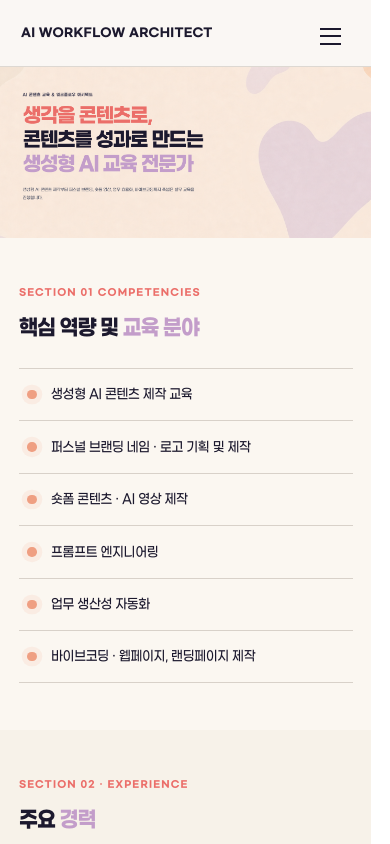
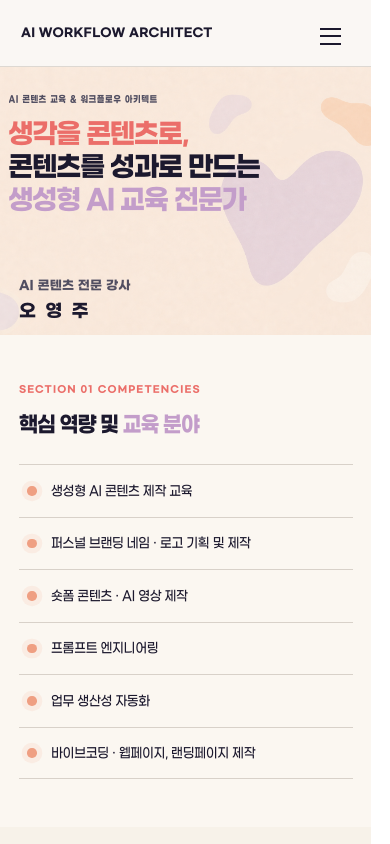
Before and after one commit to wood0707/2-codex-Portfolio, a Next.js app: page / in a window 390 px wide. Shown: the top 844 px of the page. Built offline with nearby package versions, Linux system fonts and the light colour scheme.

Commit message:
Revert "Lock supplied artwork as responsive hero"
This reverts commit da5808766b62f0b17f14a0957421ac5dac71b193.

```diff
--- a/app/globals.css
+++ b/app/globals.css
@@ -21,9 +21,6 @@ h3,.eyebrow,.sectionHeader>p:first-child,.contactLead>p:first-child,.programCard
 .navCta { padding:11px 20px; color:#fff!important; background:var(--coral); border-radius:3px; }.navInquiry{border:0;cursor:pointer;font-weight:700}
 .menuToggle { display:none; width:42px; height:42px; padding:9px; border:0; background:transparent; cursor:pointer; }.menuToggle span { display:block; width:100%; height:2px; margin:5px 0; background:var(--ink); transition:.2s; }
 .hero { position:relative; min-height:760px; padding:0 var(--page-gutter); overflow:hidden; display:flex; flex-direction:column; }.heroHeartAction{position:absolute;z-index:3;left:calc(57.24vw - 10px);top:calc(429px - 11.46vw);width:36vw;height:28vw;border:0;background:transparent;cursor:pointer}.heroHeartAction:focus-visible{outline:2px solid var(--coral);outline-offset:8px;border-radius:50%}.heartBurst{position:absolute;inset:50% auto auto 50%;width:1px;height:1px}.heartBurst i{--x:0px;--y:-120px;position:absolute;left:0;top:0;color:#d27fa5;font-style:normal;font-size:clamp(20px,2.2vw,34px);opacity:0;animation:heartPop .9s cubic-bezier(.18,.75,.24,1) forwards}.heartBurst i:nth-child(1){--x:0px;--y:-150px}.heartBurst i:nth-child(2){--x:90px;--y:-115px;animation-delay:.03s}.heartBurst i:nth-child(3){--x:145px;--y:-35px;animation-delay:.07s}.heartBurst i:nth-child(4){--x:120px;--y:75px;animation-delay:.02s}.heartBurst i:nth-child(5){--x:55px;--y:125px;animation-delay:.09s}.heartBurst i:nth-child(6){--x:-45px;--y:130px;animation-delay:.05s}.heartBurst i:nth-child(7){--x:-125px;--y:70px;animation-delay:.08s}.heartBurst i:nth-child(8){--x:-145px;--y:-25px;animation-delay:.04s}.heartBurst i:nth-child(9){--x:-85px;--y:-115px;animation-delay:.1s}.heartBurst i:nth-child(10){--x:45px;--y:-135px;animation-delay:.06s}
-.hero.heroImageOnly{display:block;min-height:0;padding:0;background:#fff4e9}
-.hero.heroImageOnly> :not(.heroBannerImage){display:none}
-.heroBannerImage{display:block;width:100%;height:auto}
 .heartOrbit{position:absolute;inset:0;pointer-events:none}.heartOrbit i{position:absolute;left:0;top:0;color:#d77f9f;font-style:normal;font-size:clamp(16px,1.425vw,25px);opacity:0;filter:drop-shadow(0 3px 7px rgba(117,67,91,.13));transform-origin:center}.heartOrbit i:nth-child(3n+2){color:#e3a45f}.heartOrbit i:nth-child(4n){color:#bb86c4}
 @keyframes heartOrbitTwinkle{0%{opacity:0;transform:translate(-8px,8px) scale(.35) rotate(-18deg);filter:blur(1px)}28%{opacity:.95;transform:translate(3px,-4px) scale(1.08) rotate(12deg);filter:blur(0)}68%{opacity:.8;transform:translate(9px,3px) scale(.92) rotate(24deg)}100%{opacity:0;transform:translate(14px,-8px) scale(.2) rotate(42deg);filter:blur(4px)}}
 .heroArt { position:absolute; inset:0; background:url('/youngjoo-hero-final.png') 68% center/cover no-repeat; opacity:1; pointer-events:none; }
--- a/app/page.tsx
+++ b/app/page.tsx
@@ -260,8 +260,7 @@ export default function Home() {
         </div>
       </nav>
 
-      <section className="hero heroImageOnly" id="top" onClick={() => setHeartBurst((value) => value + 1)}>
-        <img className="heroBannerImage" src="/og-hero-v2.png" alt="생각을 콘텐츠로, 콘텐츠를 성과로 만드는 생성형 AI 교육 전문가" />
+      <section className="hero" id="top" onClick={() => setHeartBurst((value) => value + 1)}>
         <div className="heroArt" aria-hidden="true" />
         <div className="heroHeartAction" aria-hidden="true">
           {heartBurst > 0 && <div className="heartOrbit" ref={heartOrbitRef} key={heartBurst}>{Array.from({ length: 19 }, (_, index) => <i key={index}>{index % 2 === 0 ? "♥" : "★"}</i>)}</div>}
```
